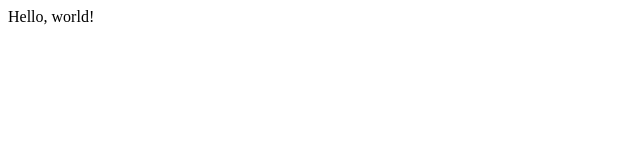
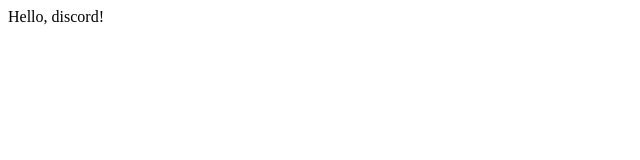
Before and after one commit to audunmo/intro-to-git, a plain HTML site: page index.html in a window 1280 px wide. Shown: the full height of the page, 0-640 px from the left. Drawn offline with Linux system fonts and the light colour scheme.

Commit message:
si hei til discord

```diff
--- a/index.html
+++ b/index.html
@@ -3,7 +3,7 @@
   </head>
   <body>
     <div>
-      Hello, world!
+      Hello, discord!
     </div>
   </body>
 </html>
```
